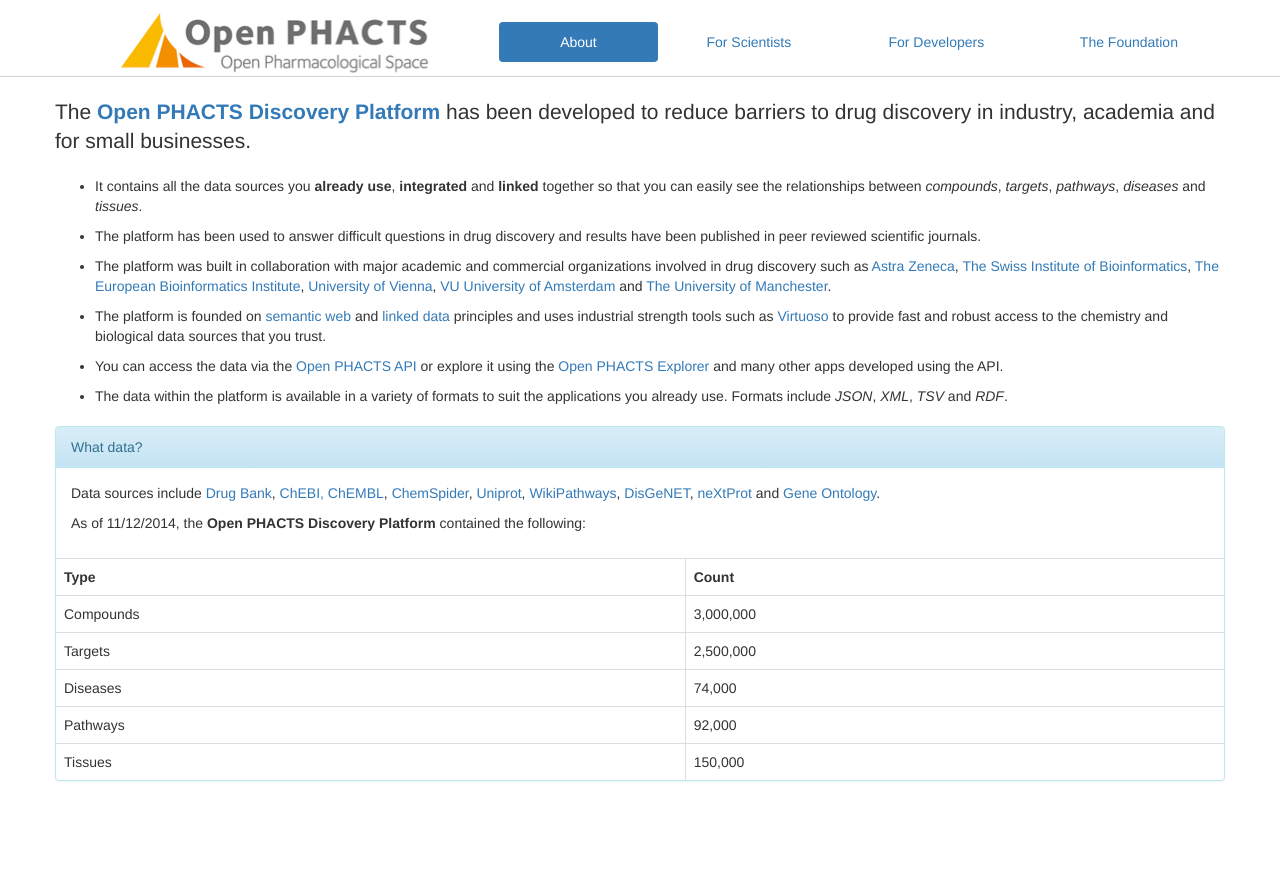
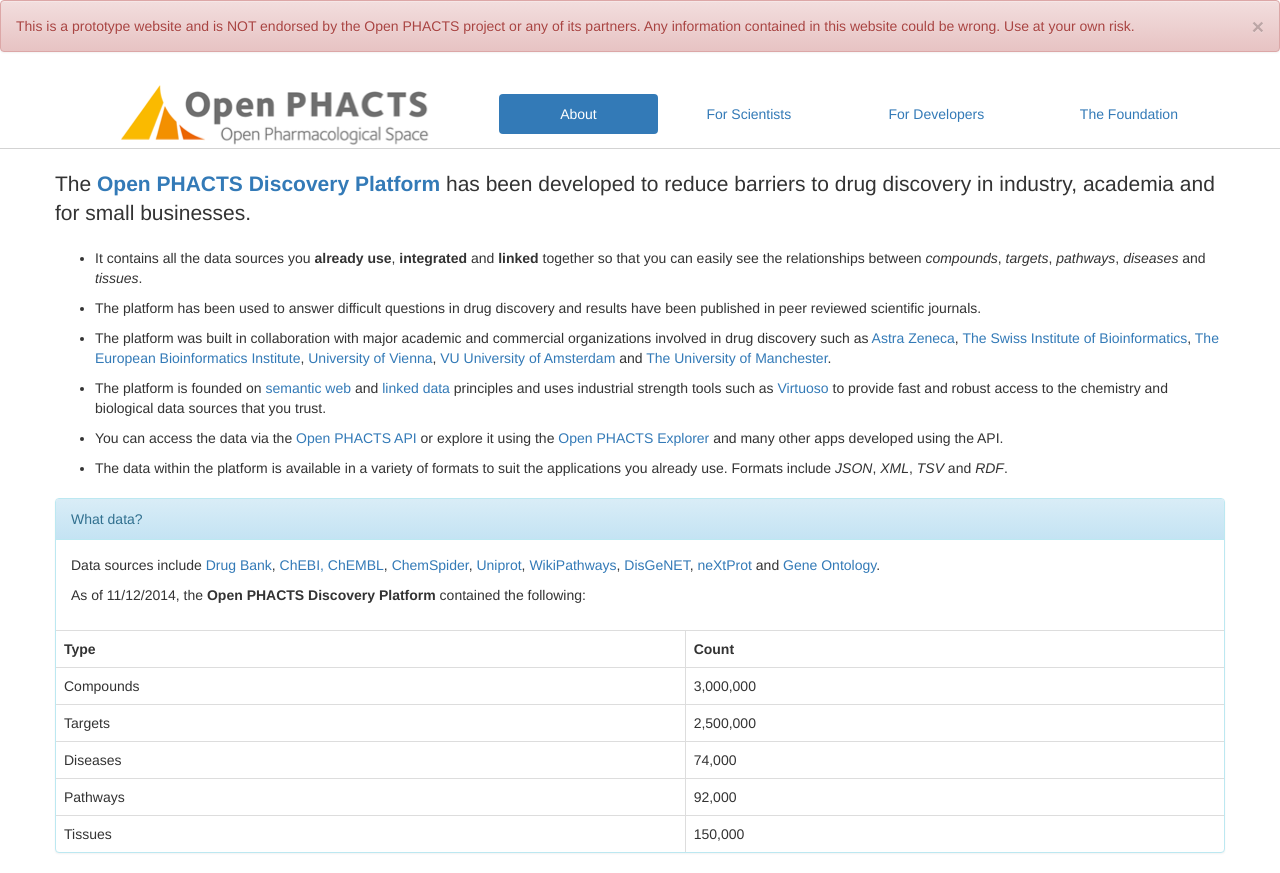
Before and after one commit to ianwdunlop/openphacts-prototype-website, a plain HTML site: page index.html in a window 1280 px wide. Before the commit the page ends 801 px from the top, so only its background shows below. Drawn offline with nearby package versions, Linux system fonts and the light colour scheme.

Commit message:
warning added to top of site

```diff
--- a/index.html
+++ b/index.html
@@ -23,6 +23,10 @@
 </head>
 
 <body>
+	<div class="alert alert-danger" role="alert">
+		<button type="button" class="close" data-dismiss="alert"><span aria-hidden="true">&times;</span><span class="sr-only">Close</span></button>
+
+		<span>This is a prototype website and is NOT endorsed by the Open PHACTS project or any of its partners. Any information contained in this website could be wrong. Use at your own risk.</span></div>
     <div style="border-bottom: 1px solid lightgray; margin-bottom: 20px;">
         <div class="container">
             <div class="row">
```
Also changed, not shown: 1 other file.
